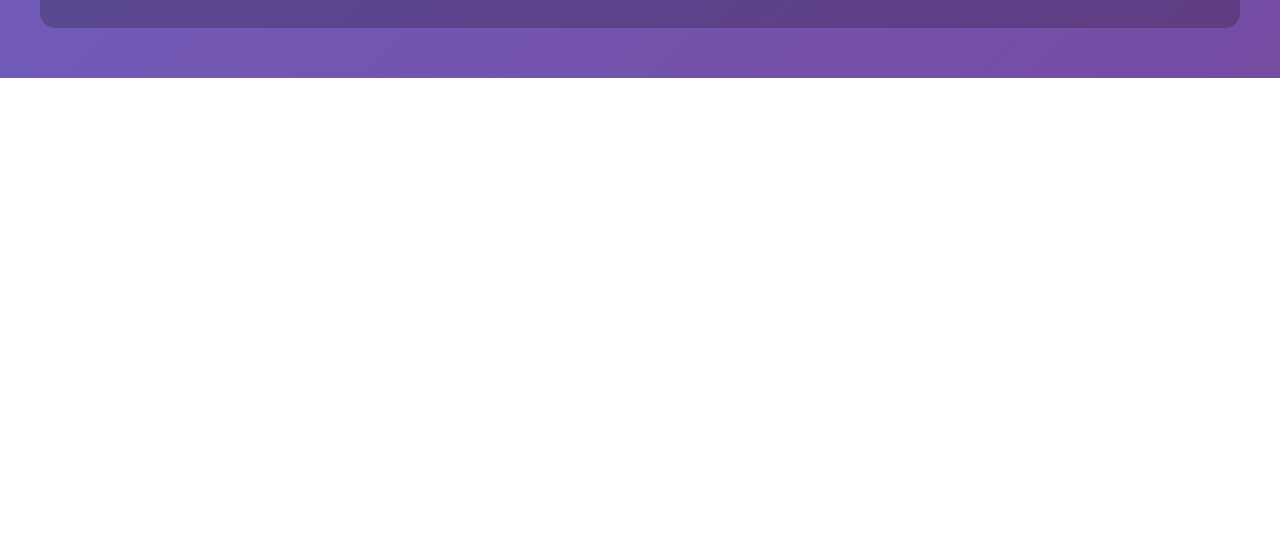
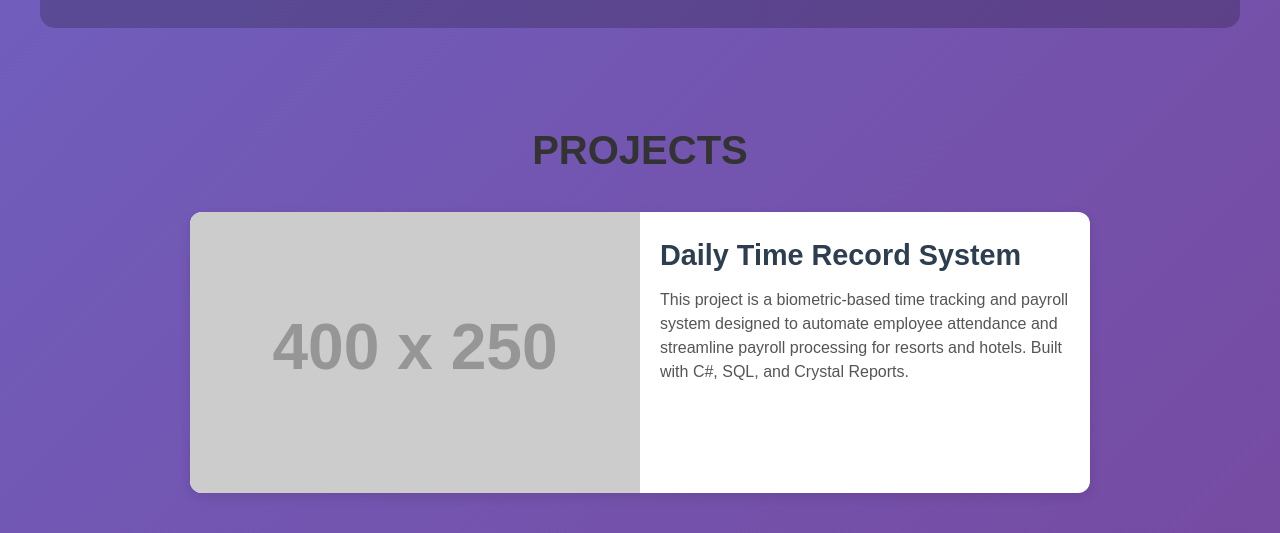
Before and after one commit to CyricMilallosCamba/CambaPortfolio, a plain HTML site: page index.html in a window 1280 px wide. Shown: the part 3164-3697 px from the top of the page. Before the commit the page ends 3242 px from the top, so only its background shows below. Drawn offline with nearby package versions, Linux system fonts and the light colour scheme; placeholder pictures from the web are drawn by us.

Commit message:
Update index.html

```diff
--- a/index.html
+++ b/index.html
@@ -145,7 +145,18 @@
       </a>
     </div>
   </section>
-
+ <section class="projects-section">
+    <h2>PROJECTS</h2>
+    <div class="project-box">
+      <div class="project-image">
+        <img src="https://via.placeholder.com/400x250" alt="Project Image">
+      </div>
+      <div class="project-description">
+        <h3>Daily Time Record System</h3>
+        <p>This project is a biometric-based time tracking and payroll system designed to automate employee attendance and streamline payroll processing for resorts and hotels. Built with C#, SQL, and Crystal Reports.</p>
+      </div>
+    </div>
+  </section>
   <script src="script.js"></script>
 </body>
 </html>
```
